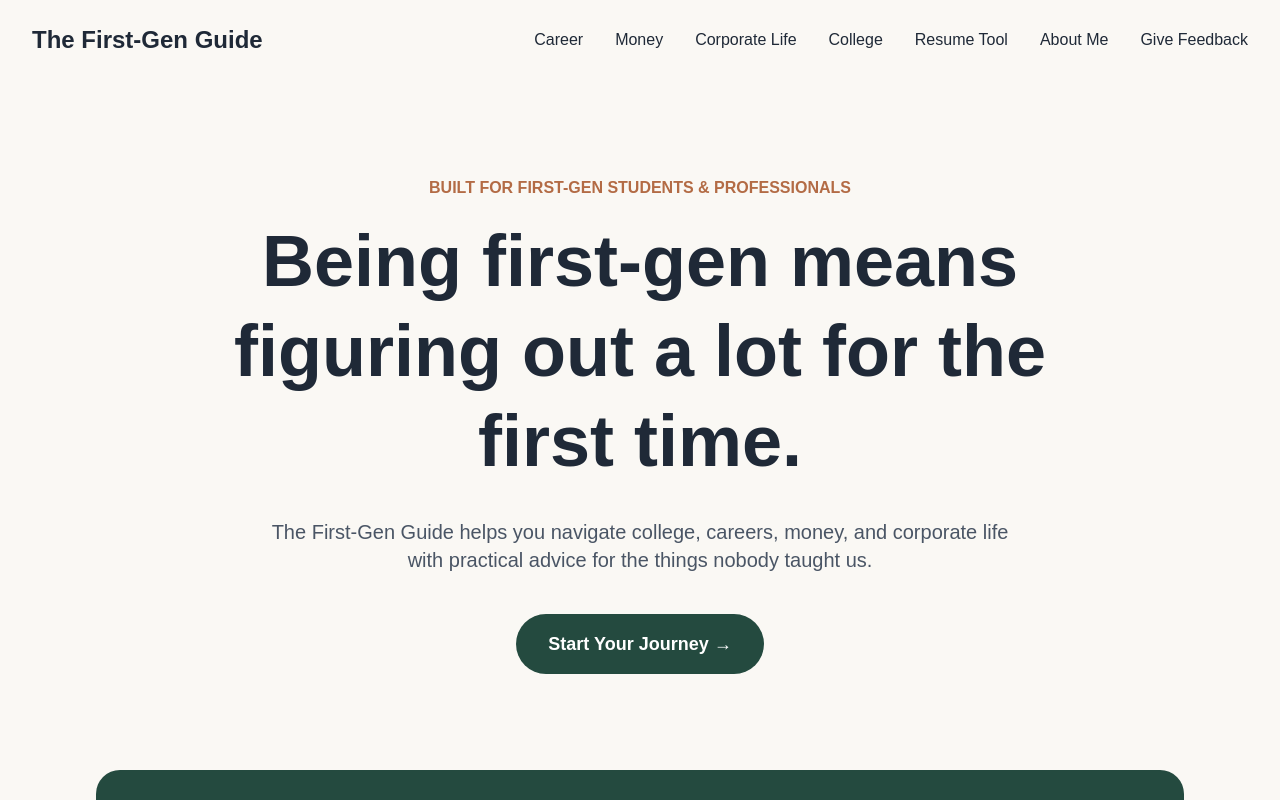
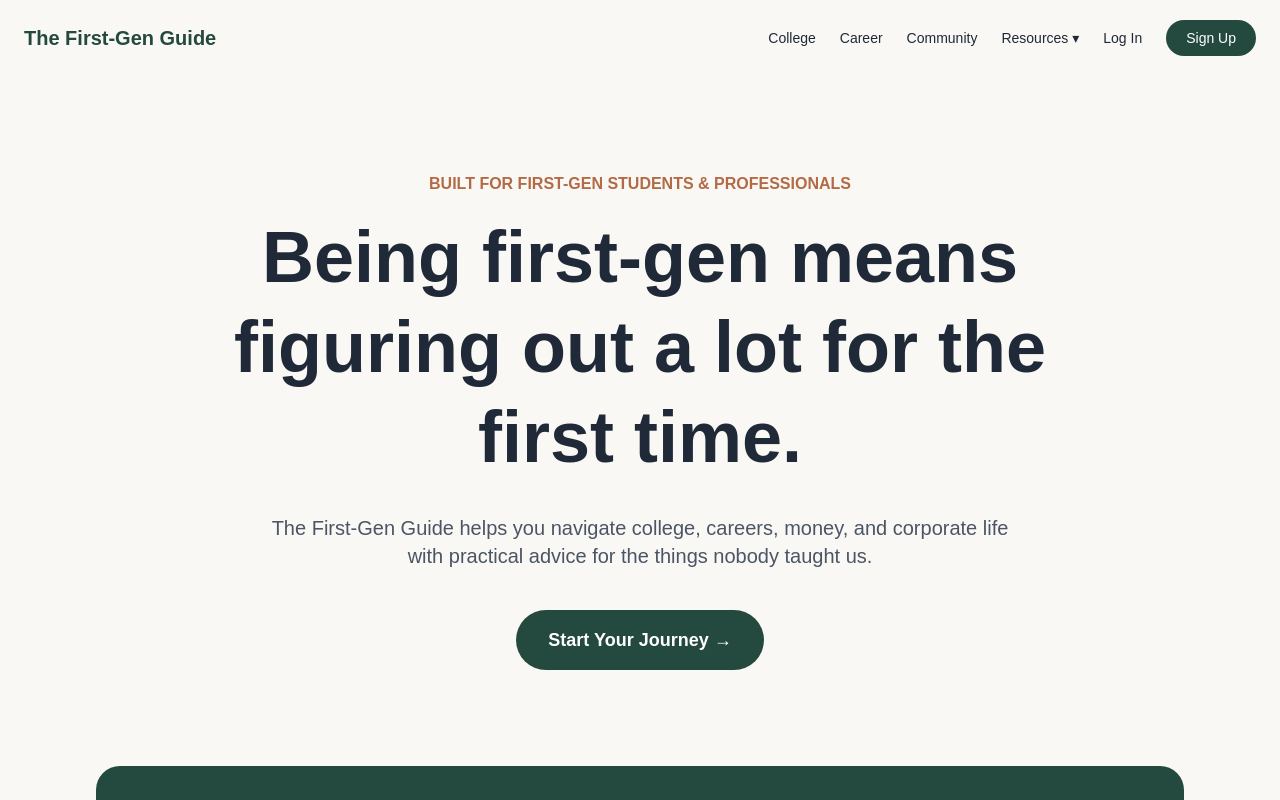
Before and after one commit to alopezz99/first-gen-guide, a Next.js app: page / in a window 1280 px wide. Shown: the top 800 px of the page. Built offline with nearby package versions, Linux system fonts and the light colour scheme.

Commit message:
Improve homepage navigation and add community links

```diff
--- a/src/app/page.js
+++ b/src/app/page.js
@@ -3,43 +3,74 @@ export default function Home() {
     <main className="min-h-screen bg-[#FAF8F4] text-[#1F2937]">
 
       {/* Navigation */}
-      <nav className="flex items-center justify-between px-8 py-6 max-w-7xl mx-auto">
-        <div className="text-2xl font-bold">
+
+<nav className="max-w-7xl mx-auto px-6 py-5 flex items-center justify-between gap-6">
+  <a
+    href="/"
+    className="text-xl font-bold text-[#244A3F] whitespace-nowrap"
+  >
     The First-Gen Guide
-        </div>
+  </a>
 
-        <div className="hidden md:flex gap-8 items-center">
-          <a href="/career" className="hover:opacity-60">
+  {/* Desktop Navigation */}
+  <div className="hidden lg:flex items-center gap-6 text-sm">
+    <a href="/college" className="hover:text-[#B36B45]">
+      College
+    </a>
+
+    <a href="/career" className="hover:text-[#B36B45]">
       Career
     </a>
 
-          <a href="#" className="hover:opacity-60">
-            Money
+    <a href="/community" className="hover:text-[#B36B45]">
+      Community
     </a>
 
-          <a href="#" className="hover:opacity-60">
-            Corporate Life
-          </a>
+    {/* Resources Dropdown */}
+    <details className="relative group">
+      <summary className="cursor-pointer list-none hover:text-[#B36B45]">
+        Resources ▾
+      </summary>
 
-          <a href="/college" className="hover:opacity-60">
-            College
+      <div className="absolute right-0 top-full mt-2 w-52 bg-white rounded-xl shadow-lg p-4 z-50 flex flex-col gap-4">
+        <a href="/tools/resume-translator">Resume Tool</a>
+        <a href="/about">About Me</a>
+        <a href="/feedback">Give Feedback</a>
+      </div>
+    </details>
+
+    <a href="/login" className="hover:text-[#B36B45]">
+      Log In
     </a>
 
     <a
-            href="/tools/resume-translator"
-            className="hover:opacity-60"
+      href="/signup"
+      className="bg-[#244A3F] text-white px-5 py-2 rounded-full hover:opacity-90"
     >
-            Resume Tool
-          </a>
-
-          <a href="/about" className="hover:opacity-60">About Me</a>
-
-          <a href="/feedback" className="hover:opacity-60">
-            Give Feedback
+      Sign Up
     </a>
   </div>
+
+  {/* Mobile / Tablet Navigation */}
+  <details className="relative lg:hidden">
+    <summary className="cursor-pointer list-none text-[#244A3F] font-semibold">
+      ☰ Menu
+    </summary>
+
+    <div className="absolute right-0 top-full mt-3 w-56 bg-white rounded-xl shadow-lg p-5 z-50 flex flex-col gap-4">
+      <a href="/college">College</a>
+      <a href="/career">Career</a>
+      <a href="/community">Community</a>
+      <a href="/tools/resume-translator">Resume Tool</a>
+      <a href="/about">About Me</a>
+      <a href="/feedback">Give Feedback</a>
+      <a href="/login">Log In</a>
+      <a href="/signup" className="font-bold text-[#244A3F]">
+        Sign Up
+      </a>
+    </div>
+  </details>
 </nav>
-
 
       {/* Hero Section */}
       <section className="max-w-5xl mx-auto px-8 py-24 text-center">
```
Lines whose indentation alone changed are shown as unchanged.
